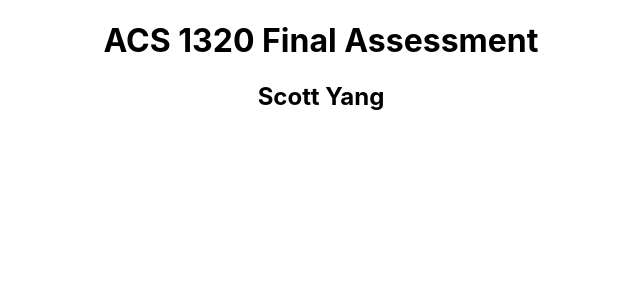
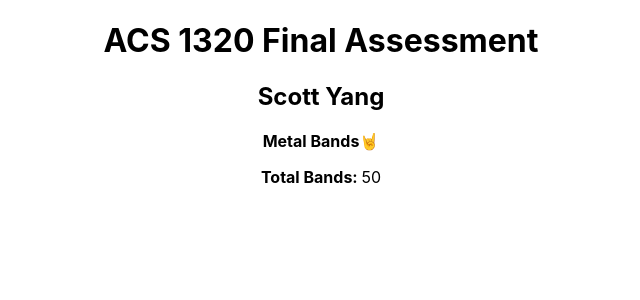
Before and after one commit to scottzyang/metal-bands, a React (Create React App) app: page / in a window 1280 px wide. Shown: the top 300 px of the page, without its empty margins (319-959 px from the left). Built offline with nearby package versions, Linux system fonts and the light colour scheme.

Commit message:
Display number of bands

```diff
--- a/src/components/App/App.js
+++ b/src/components/App/App.js
@@ -1,10 +1,12 @@
 import Heading from '../Heading/Heading';
+import MetalMeta from '../MetalMeta/MetalMeta';
 import './App.css';
 
 function App() {
   return (
     <div className="App">
       <Heading />
+      <MetalMeta />
     </div>
   );
 }
--- a/src/components/MetalMeta/MetalMeta.js
+++ b/src/components/MetalMeta/MetalMeta.js
@@ -0,0 +1,12 @@
+import data from '../../metal.json'
+
+function MetalMeta() {
+  return (
+    <section>
+      <p><strong>Metal Bands🤘</strong></p>
+      <p><strong>Total Bands: </strong>{data.length}</p>
+    </section>
+  )
+}
+
+export default MetalMeta
```
